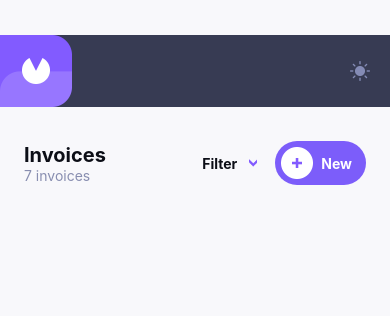
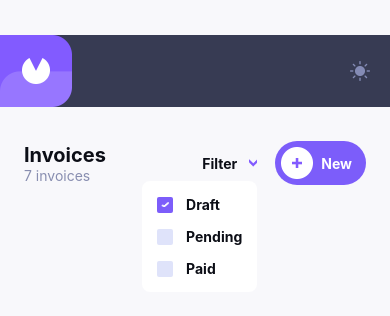
Before and after one commit to rogeliosamuel621/Invoice-App-Mobile, a React Native app: screen / in a window 390 px wide. Shown: the top 316 px of the page. Built offline with nearby package versions, Linux system fonts and the light colour scheme.

Commit message:
add styles to filter menu

```diff
--- a/src/modules/Home/components/FilterDropButton.tsx
+++ b/src/modules/Home/components/FilterDropButton.tsx
@@ -1,6 +1,7 @@
 import { Image, StyleSheet, Text, View } from 'react-native'
 import { colors } from '../../../common/constants/colors'
 import { useDarkThemeContext } from '../../../common/contexts/DarkTheme/DarkThemeProvider'
+import { FilterMenu } from './FilterMenu'
 
 export const FilterDropButton = () => {
   const { isDarkMode } = useDarkThemeContext()
@@ -8,6 +9,7 @@ export const FilterDropButton = () => {
     <View style={darkThemeStyles(isDarkMode).filterDropButton}>
       <Text style={darkThemeStyles(isDarkMode).filterText}>Filter</Text>
       <Image source={require('../../../../assets/drop.png')} style={{ width: 8, height: 8 }} />
+      <FilterMenu />
     </View>
   )
 }
--- a/src/modules/Home/components/FilterMenu.tsx
+++ b/src/modules/Home/components/FilterMenu.tsx
@@ -1 +1,30 @@
-export const FilterMenu = () => {}
+import { StyleSheet, View } from 'react-native'
+import { colors } from '../../../common/constants/colors'
+import { useDarkThemeContext } from '../../../common/contexts/DarkTheme/DarkThemeProvider'
+import { FilterMenuItem } from './FilterMenuItem'
+
+export const FilterMenu = () => {
+  const { isDarkMode } = useDarkThemeContext()
+  return (
+    <View style={darkThemeStyles(isDarkMode).filterMenu}>
+      <FilterMenuItem text="draft" isChecked />
+      <FilterMenuItem text="pending" />
+      <FilterMenuItem text="paid" />
+    </View>
+  )
+}
+
+const darkThemeStyles = (d: boolean) => {
+  return StyleSheet.create({
+    filterMenu: {
+      backgroundColor: d ? colors.secondaryDark : '#FFF',
+      position: 'absolute',
+      top: 40,
+      right: 0,
+      paddingTop: 15,
+      paddingLeft: 15,
+      paddingRight: 15,
+      borderRadius: 8
+    }
+  })
+}
--- a/src/modules/Home/components/FilterMenuItem.tsx
+++ b/src/modules/Home/components/FilterMenuItem.tsx
@@ -1,5 +1,6 @@
 import { FC } from 'react'
 import { Image, StyleSheet, Text, View } from 'react-native'
+import { colors } from '../../../common/constants/colors'
 import { useDarkThemeContext } from '../../../common/contexts/DarkTheme/DarkThemeProvider'
 import { getTextFromInvoiceType } from '../../../common/helpers/invoices'
 
@@ -9,27 +10,51 @@ export const FilterMenuItem: FC<Props> = ({ isChecked, text }) => {
   return (
     <View style={darkThemeStyles(isDarkMode).filterMenuItem}>
       {isChecked ? (
-        <View>
+        <View style={darkThemeStyles(isDarkMode).checkedBox}>
           <Image
             source={require('../../../../assets/check.png')}
             style={{ width: 7.47, height: 5.35 }}
           />
         </View>
       ) : (
-        <View></View>
+        <View style={darkThemeStyles(isDarkMode).emptyBox}></View>
       )}
-      <Text>{invoiceType}</Text>
+      <Text style={darkThemeStyles(isDarkMode).text}>{invoiceType}</Text>
     </View>
   )
 }
 
 type Props = {
-  isChecked: boolean
+  isChecked?: boolean
   text: 'paid' | 'pending' | 'draft'
 }
 
 const darkThemeStyles = (d: boolean) => {
   return StyleSheet.create({
-    filterMenuItem: {}
+    filterMenuItem: {
+      flexDirection: 'row',
+      alignItems: 'center',
+      marginBottom: 15
+    },
+    emptyBox: {
+      width: 16,
+      height: 16,
+      backgroundColor: d ? colors.primaryDark : colors.secondaryGray,
+      marginRight: 13,
+      borderRadius: 2
+    },
+    checkedBox: {
+      justifyContent: 'center',
+      alignItems: 'center',
+      backgroundColor: colors.primaryPurple,
+      width: 16,
+      height: 16,
+      marginRight: 13,
+      borderRadius: 2
+    },
+    text: {
+      color: d ? '#FFF' : colors.primaryBlue,
+      fontWeight: '700'
+    }
   })
 }
```
